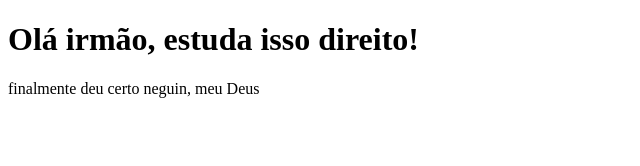
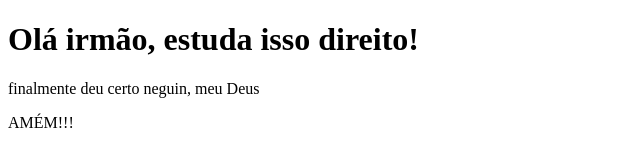
Before and after one commit to Pk3no/testando-o-maldito-git, a plain HTML site: page index.html in a window 1280 px wide. Shown: the full height of the page, 0-640 px from the left. Drawn offline with Linux system fonts and the light colour scheme.

Commit message:
docs: novo texto

```diff
--- a/index.html
+++ b/index.html
@@ -10,6 +10,9 @@
 <h1>Olá irmão, estuda isso direito!</h1>
 
 <p>finalmente deu certo neguin, meu Deus</p>
+<p>AMÉM!!!
+
+</p>
 
 </body>
 </html>
```
